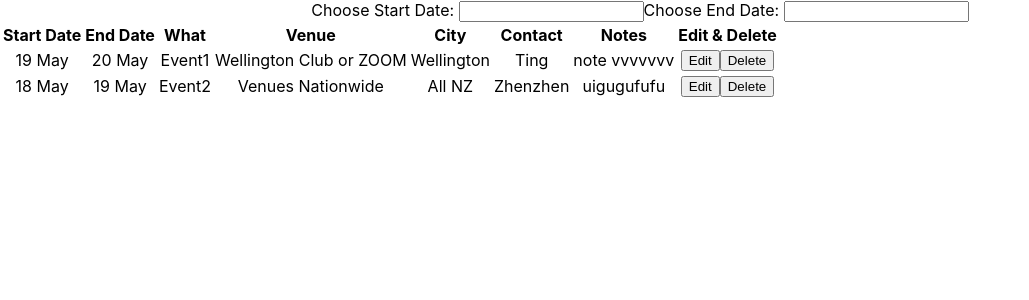
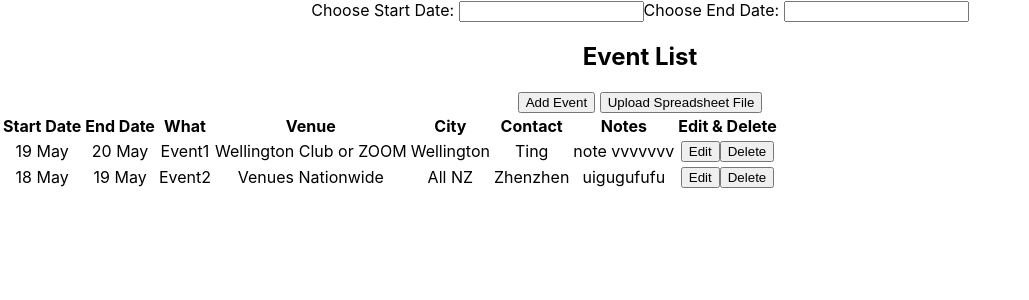
Before and after one commit to Willa2023/SGCNZ-dashboard, a React (Create React App) app: page / in a window 1280 px wide. Shown: the top 300 px of the page, without its empty margins (0-1029 px from the left). Built offline with nearby package versions, Linux system fonts and the light colour scheme.

Commit message:
add buttons

```diff
--- a/src/Components/EventTable.js
+++ b/src/Components/EventTable.js
@@ -25,6 +25,10 @@ const events = [
 
 const EventTable = () => {
   return (
+    <div>
+    <h2>Event List</h2>
+    <button>Add Event</button> {/* Implement onClick handler */}
+    <button>Upload Spreadsheet File</button> {/* Implement onClick handler */}
     <table>
       <thead>
         <tr>
@@ -56,6 +60,7 @@ const EventTable = () => {
         ))}
       </tbody>
     </table>
+    </div>
   );
 };
 
```
